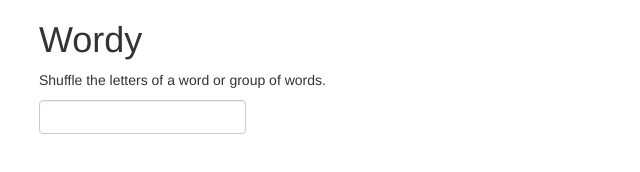
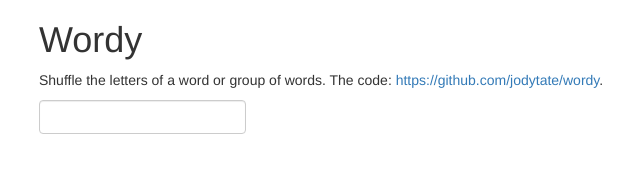
Before and after one commit to jodytate/wordy, a plain HTML site: page index.html in a window 1280 px wide. Shown: the whole page, without its empty margins (31-671 px from the left). Drawn offline with nearby package versions, Linux system fonts and the light colour scheme.

Commit message:
add github link

```diff
--- a/index.html
+++ b/index.html
@@ -13,7 +13,7 @@
 
       <h1>Wordy</h1>
 
-      <p>Shuffle the letters of a word or group of words.</p>
+      <p>Shuffle the letters of a word or group of words. The code: <a href="https://github.com/jodytate/wordy">https://github.com/jodytate/wordy</a>.</p>
 
       <div id="wordy-main" ng-controller="WordyController">
         <form class="form-inline" ng-submit="isItAWord(words)">
```
